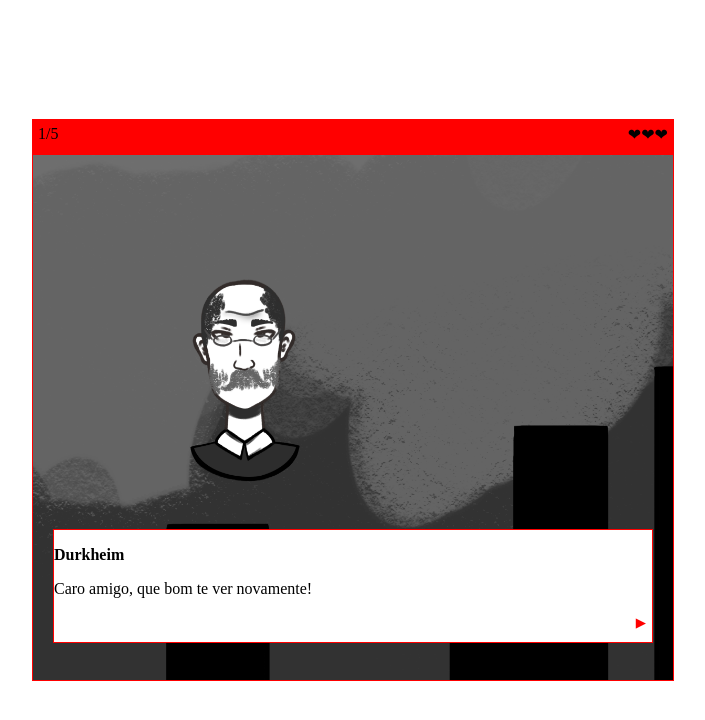
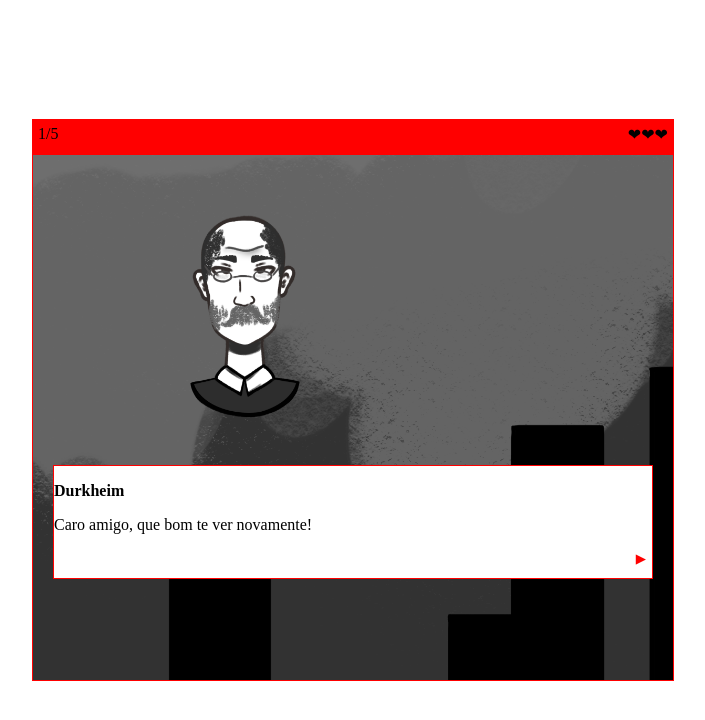
Before and after one commit to isla-s2/isla-s2.github.io, a plain HTML site: page jogo-sociologia/index.html in a window 1280 px wide. Both pictures are taken after a click on the button "Começar". Shown: the whole page, without its empty margins (287-992 px from the left). Drawn offline with Linux system fonts and the light colour scheme.

Commit message:
Update index.html

```diff
--- a/jogo-sociologia/index.html
+++ b/jogo-sociologia/index.html
@@ -61,12 +61,12 @@
 				<button onclick="start()">Começar</button>
 			</div>
 
-			<div class="sub" id="jogo" style="background: url(./fundo.png) no-repeat center center fixed; background-color:white; background-size: cover;">
+			<div class="sub" id="jogo" style="background: url(./fundo.png) no-repeat center center fixed; background-color:white; background-size: contain;">
 				<div style="background-color:red; overflow:hidden; padding: 5px;">
 					<span style="float: left; margin-top=0; height: 25px;" id="contagem"></span>
 					<span style="float: right; margin-top=0;" id="vidas"></span>
 				</div>
-				<img id="imagem" style="height: 60%; margin-bottom: -50px; margin-top: 10%;" src="./durkheim.png">
+				<img id="imagem" style="height: 60%; margin-bottom: -50px; margin-top: 0;" src="./durkheim.png">
 				<div id="botoes">
 					<button id="op1" onclick="choice1()" style="width: 100%; margin-bottom: 5px;"></button>
 					<button id="op2" onclick="choice2()" style="width: 100%;"></button>
```
